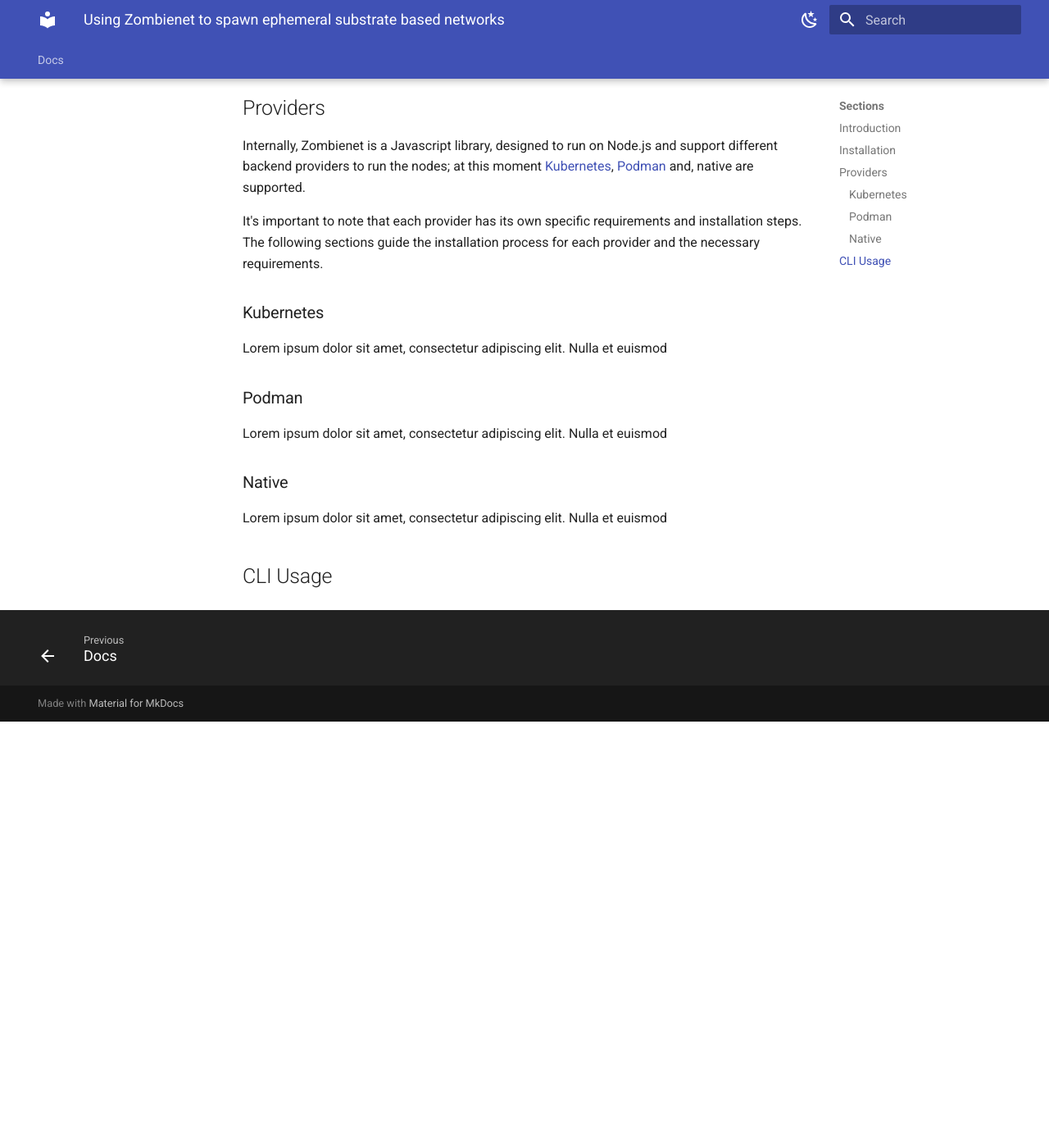
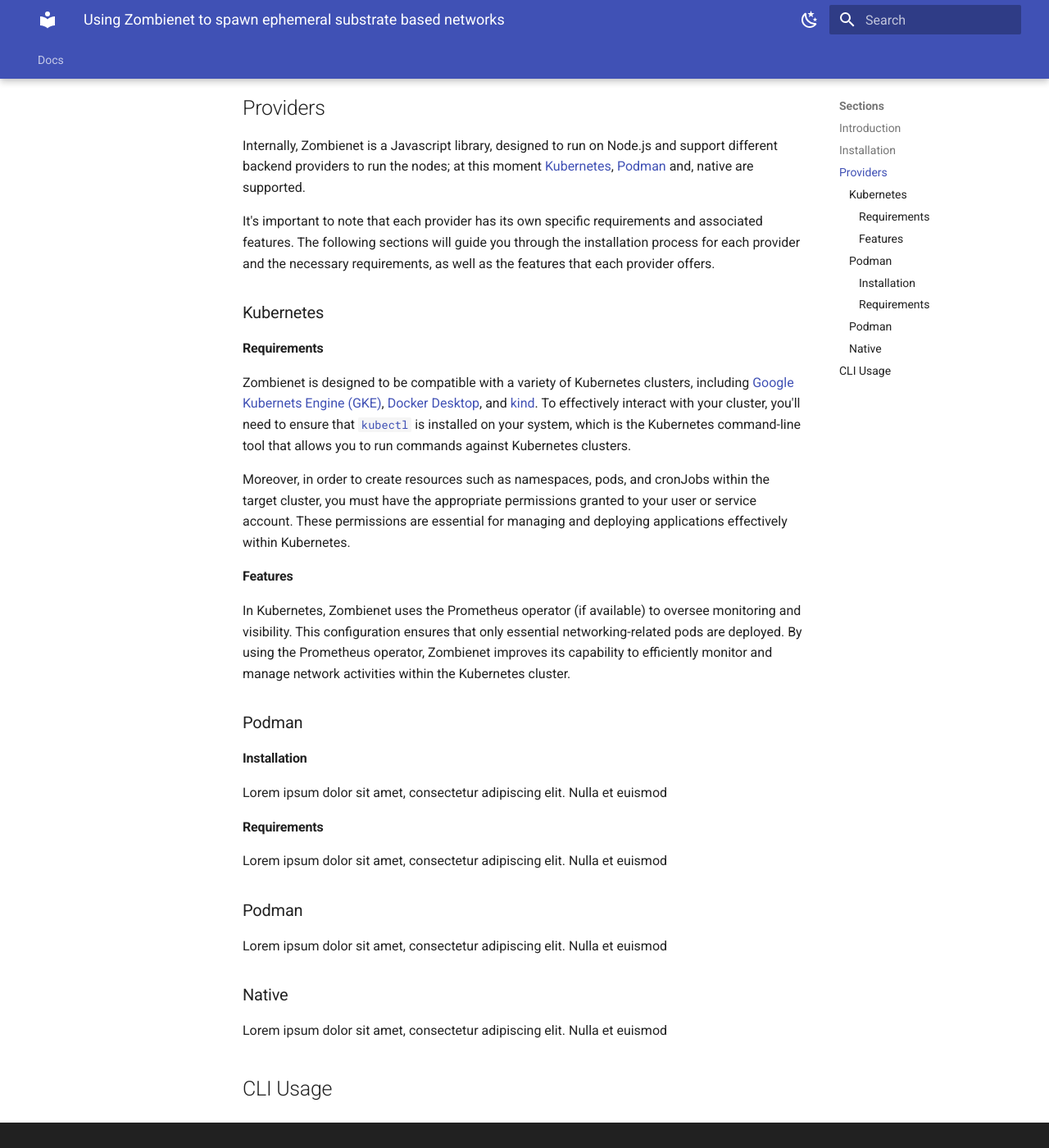
Before and after one commit to papermoonio/polkadot-ecosystem-docs-draft, an MkDocs documentation site: the page built from docs/dev-tools/zombienet/index.md, in a window 1280 px wide and 1400 px high, scrolled down 1704 px. Shown: the whole window at 82% size. Built offline with MkDocs 1.6.1 and Material for MkDocs 9.7.7, drawn with Linux system fonts in a browser that asks for light colours; before the commit the page ends 2584 px from its top, so only the background shows below that.

Commit message:
add: kubernetes req and features

```diff
--- a/docs/dev-tools/zombienet/index.md
+++ b/docs/dev-tools/zombienet/index.md
@@ -116,9 +116,24 @@
 
 Internally, Zombienet is a Javascript library, designed to run on Node.js and support different backend providers to run the nodes; at this moment [Kubernetes]( https://kubernetes.io/ ){target=_blanket}, [Podman]( https://podman.io/ ){target=_blanket} and, native are supported.
 
-It's important to note that each provider has its own specific requirements and installation steps. The following sections guide the installation process for each provider and the necessary requirements.
+It's important to note that each provider has its own specific requirements and associated features. The following sections will guide you through the installation process for each provider and the necessary requirements, as well as the features that each provider offers.
 
 ### Kubernetes
+
+#### Requirements
+Zombienet is designed to be compatible with a variety of Kubernetes clusters, including [Google Kubernets Engine (GKE)](https://cloud.google.com/kubernetes-engine){target=_blanket}, [Docker Desktop](https://docs.docker.com/desktop/kubernetes/){target=_blanket}, and [kind](https://kind.sigs.k8s.io/){target=_blanket}. To effectively interact with your cluster, you'll need to ensure that [`kubectl`](https://kubernetes.io/docs/reference/kubectl/) is installed on your system, which is the Kubernetes command-line tool that allows you to run commands against Kubernetes clusters.
+
+Moreover, in order to create resources such as namespaces, pods, and cronJobs within the target cluster, you must have the appropriate permissions granted to your user or service account. These permissions are essential for managing and deploying applications effectively within Kubernetes.
+
+#### Features
+In Kubernetes, Zombienet uses the Prometheus operator (if available) to oversee monitoring and visibility. This configuration ensures that only essential networking-related pods are deployed. By using the Prometheus operator, Zombienet improves its capability to efficiently monitor and manage network activities within the Kubernetes cluster.
+
+### Podman
+
+#### Installation
+Lorem ipsum dolor sit amet, consectetur adipiscing elit. Nulla et euismod
+
+#### Requirements
 Lorem ipsum dolor sit amet, consectetur adipiscing elit. Nulla et euismod
 
 ### Podman
```
